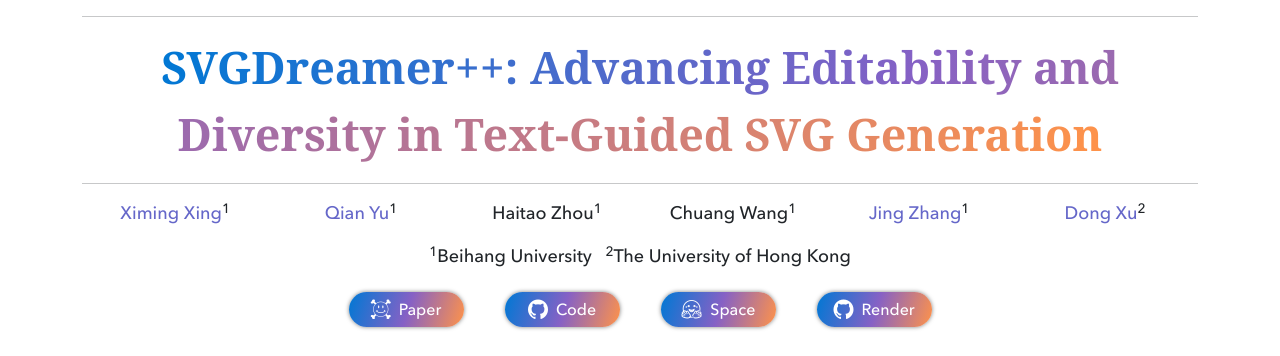
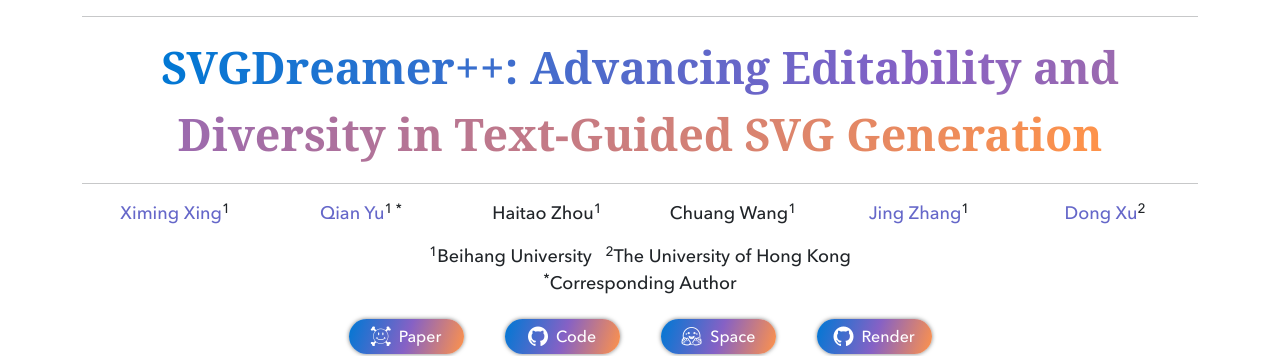
Before and after one commit to ximinng/SVGDreamerV2Project, a plain HTML site: page index.html in a window 1280 px wide. Shown: the top 356 px of the page. Drawn offline with nearby package versions, Linux system fonts and the light colour scheme; a script that the page names is missing; files whose address does not match are found by name.

Commit message:
update index

```diff
--- a/index.html
+++ b/index.html
@@ -60,7 +60,7 @@
                 <a class="link" href="https://ximinng.github.io">Ximing Xing</a><sup>1</sup>
             </div>
             <div class="col-12 col-md-2">
-                <a class="link" href="https://yuqian1023.github.io">Qian Yu</a><sup>1</sup>
+                <a class="link" href="https://yuqian1023.github.io">Qian Yu</a><sup>1 *</sup>
             </div>
             <div class="col-12 col-md-2">Haitao Zhou<sup>1</sup></div>
             <div class="col-12 col-md-2">Chuang Wang<sup>1</sup></div>
@@ -75,6 +75,9 @@
         <div class="row mt-3">
             <div class="col-12">
                 <sup>1</sup>Beihang University &nbsp;&nbsp;<sup>2</sup>The University of Hong Kong
+            </div>
+            <div class="col-12">
+                <sup>*</sup>Corresponding Author
             </div>
         </div>
     </div>
```
